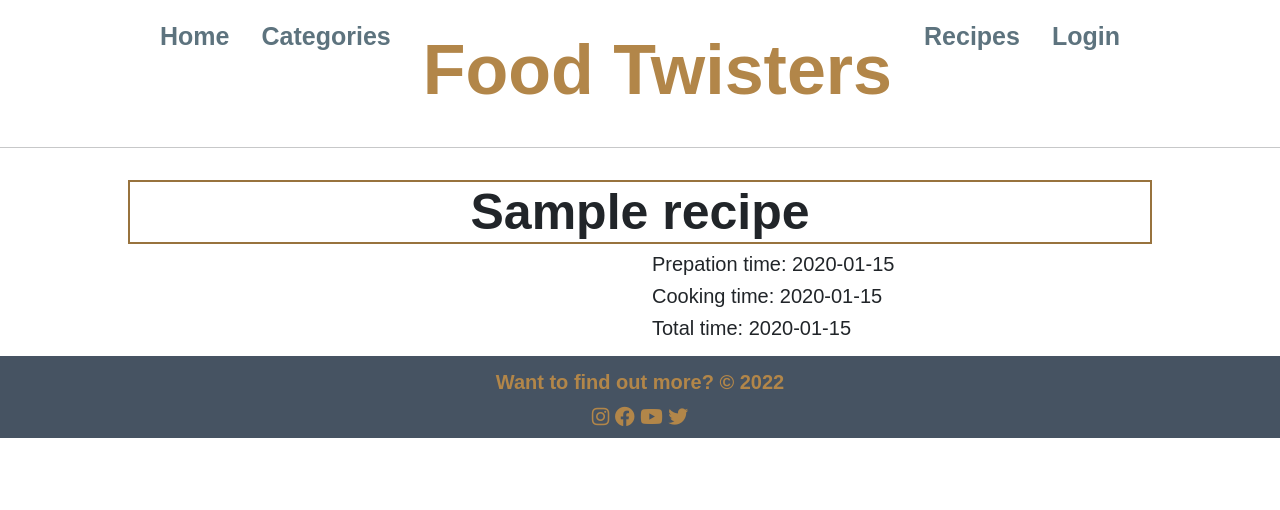
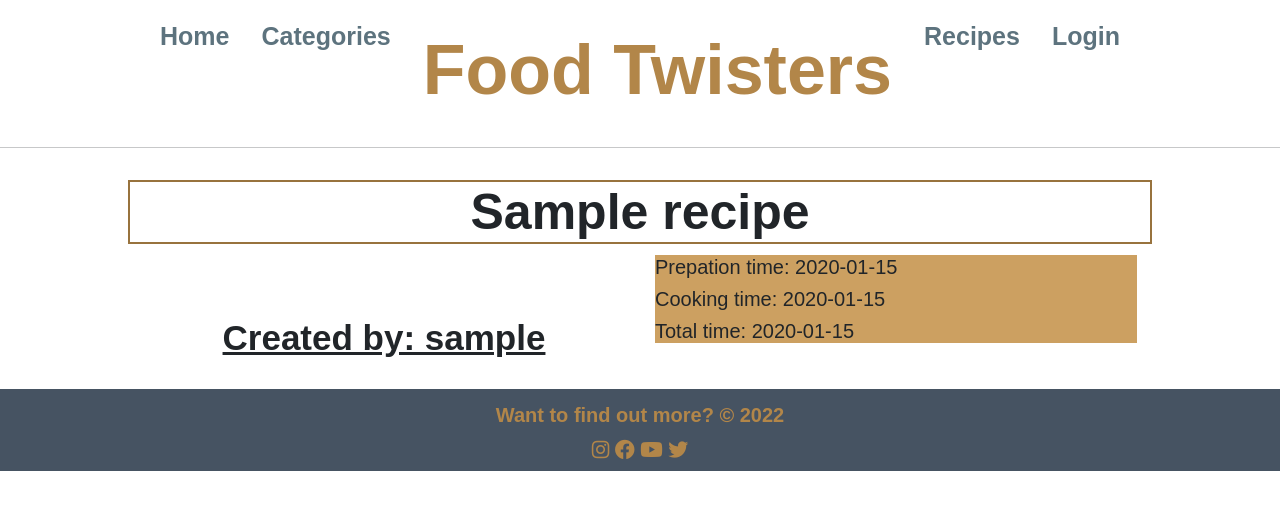
Before and after one commit to Sharpryan20/food-twisters, a Django app: a page that uses templates/recipe_detail.html in a window 1280 px wide. Shown: the top 510 px of the page. Run offline with Django 3.2, Linux system fonts and the light colour scheme; tables that the repository leaves empty hold one stand-in row (values such as "Sample post"); some web fonts are replaced.

Commit message:
added class reciprecipe info and added spme CSS styling

```diff
--- a/static/css/style.css
+++ b/static/css/style.css
@@ -208,7 +208,17 @@ body {
 
 .detail-image {
     margin-top: 40px;
-    margin-bottom: 40px;
+    margin-bottom: 20px;
+}
+
+.recipe-info {
+    background-color: #CCA061;
+}
+
+.detail-image-text {
+    text-align: center;
+    font-size: 35px;
+    text-decoration: underline;
 }
 
 /* Footer CSS */
--- a/templates/recipe_detail.html
+++ b/templates/recipe_detail.html
@@ -11,13 +11,18 @@
                 <div class="col-sm-12 col-md-6">
                     <div class="detail-image-box mb-4">
                         <img class="card-img-top detail-image" src=" {{ recipe.featured_image.url }}">
+                        <p class="detail-image-text">
+                            Created by: {{ recipe.author }}
+                        </p>
                     </div>
                 </div>
                 <div class="col-sm-12 col-md-6">
-                    <div class="detail-times">
-                        <h5> Prepation time: {{ recipe.preparation_time }}</h5>
-                        <h5> Cooking time: {{ recipe.cooking_time }} </h5>
-                        <h5> Total time: {{ recipe.total_time }} </h5>
+                    <div class="recipe-info">
+                        <div class="detail-times">
+                            <h5> Prepation time: {{ recipe.preparation_time }}</h5>
+                            <h5> Cooking time: {{ recipe.cooking_time }} </h5>
+                            <h5> Total time: {{ recipe.total_time }} </h5>
+                        </div>
                     </div>
                 </div>
             </class>
```
